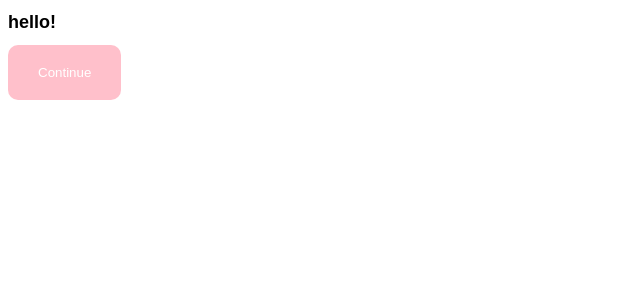
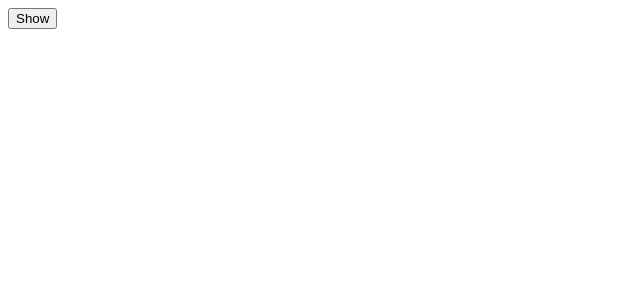
Before and after one commit to zhemdbs/movie_app, a React (Create React App) app: page / in a window 1280 px wide. Shown: the top 300 px of the page, without its empty margins (0-640 px from the left). Built offline with nearby package versions, Linux system fonts and the light colour scheme.

Commit message:
port번호 변경

```diff
--- a/package.json
+++ b/package.json
@@ -13,7 +13,7 @@
     "web-vitals": "^2.1.4"
   },
   "scripts": {
-    "start": "react-scripts start",
+    "start": "set PORT=2000 && react-scripts start",
     "build": "react-scripts build",
     "test": "react-scripts test",
     "eject": "react-scripts eject"
--- a/src/App.js
+++ b/src/App.js
@@ -1,13 +1,43 @@
-import Button from "./Button"
-import styles from "./App.module.css"
+// import Button from "./Button"
+// import styles from "./App.module.css"
+import { useState, useEffect } from "react";
+
+function Hello() {
+  useEffect(()=>{
+    console.log('hi :)');
+    return () => console.log('bye :(');
+  }, [])
+  return <h1>Hello</h1>
+}
 
 function App() {
+  const [showing, setShowing] = useState(false);
+  const onClick = () =>setShowing((prev) => !prev)
   return (
     <div>
-      <h1 className={styles.title}>hello!</h1>
-      <Button text={"Continue"}/>
+      <button onClick={onClick}>{showing ? "Hide" : "Show"}</button>
+      {showing ? <Hello /> : null}
     </div>
   );
 }
+// function App() {
+//   const [counter, setValue] = useState(0);
+//   const [keyword, setKeyword] = useState("");
+//   const onClick =()=> setValue((prev) => prev + 1);
+//   const onChange = (e) => setKeyword(e.target.value);
+//   console.log('i run all the time');
+//   useEffect(() => {
+//     console.log('i run only once');
+//   }, []);
+//   return (
+//     <div>
+//       <input value={keyword} onChange={onChange} type="text" placeholder="Search" />
+//       <h1 className={styles.title}>hello!</h1>
+//       <h2>counter : {counter}</h2>
+//       <Button text={"Continue"}/>
+//       <button onClick={onClick}>click me</button>
+//     </div>
+//   );
+// }
 
 export default App;
--- a/src/index.js
+++ b/src/index.js
@@ -5,7 +5,5 @@
 
 const root = ReactDOM.createRoot(document.getElementById('root'));
 root.render(
-  <React.StrictMode>
     <App />
-  </React.StrictMode>
 );
```
Also changed, not shown: 2 other files (tests, documents, lock files or other folders).
